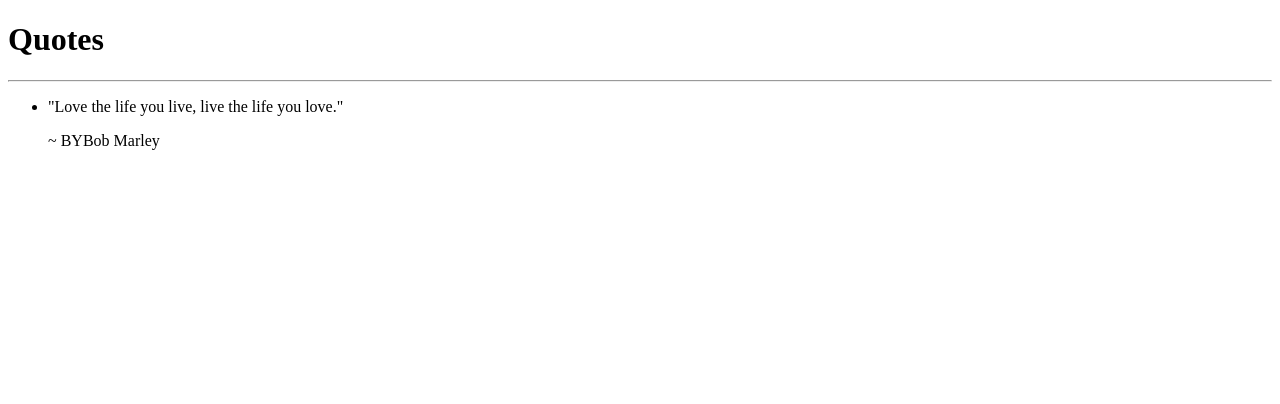
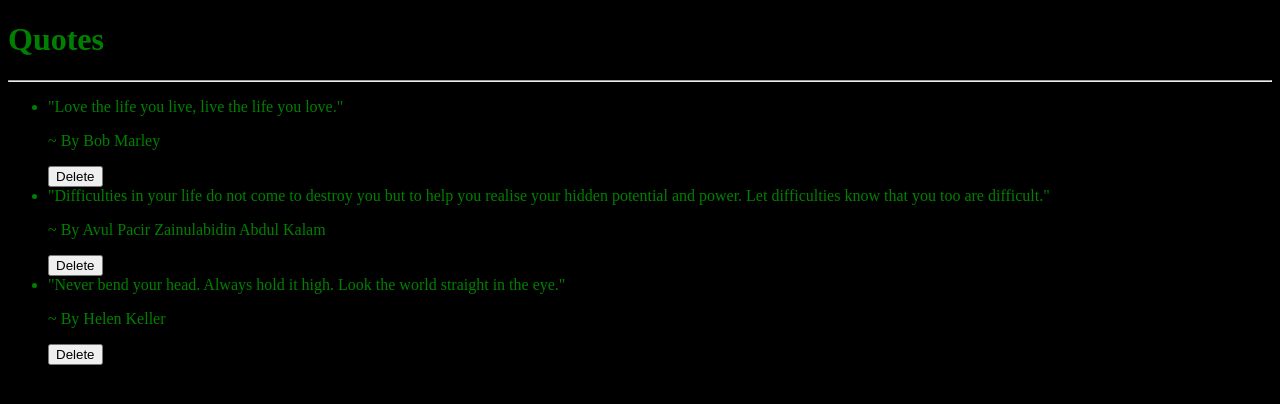
Before and after one commit to Maureenchepkirui/Quotes, an Angular app: page / in a window 1280 px wide. Shown: the top 404 px of the page. Built offline with nearby package versions, Linux system fonts and the light colour scheme.

Commit message:
Add quote-detail-component which will have the quote author and a delete quote button

```diff
--- a/src/app/quote-detail/quote-detail.component.html
+++ b/src/app/quote-detail/quote-detail.component.html
@@ -1 +1,2 @@
-<p>~ BY{{quote.author}}</p>
+<p>~ By {{quote.author}}</p>
+<button (click)= 'quoteComplete(true)'>Delete</button>
--- a/src/app/quote-detail/quote-detail.component.ts
+++ b/src/app/quote-detail/quote-detail.component.ts
@@ -1,4 +1,4 @@
-import { Component, OnInit,Input } from '@angular/core';
+import { Component, OnInit,Input,Output,EventEmitter} from '@angular/core';
 import { Quote } from "../quote";
 @Component({
   selector: 'app-quote-detail',
@@ -6,7 +6,12 @@
   styleUrls: ['./quote-detail.component.css']
 })
 export class QuoteDetailComponent implements OnInit {
-@Input() quote:Quote;
+  @Input() quote: Quote;
+    @Output() toDelete = new EventEmitter<boolean>();
+
+    quoteComplete(complete:boolean){
+      this.toDelete.emit(complete);
+    }
   constructor() { }
 
   ngOnInit(): void {
--- a/src/app/quote/quote.component.html
+++ b/src/app/quote/quote.component.html
@@ -2,9 +2,9 @@
   <h1>Quotes</h1>
   <hr>
   <ul>
-    <li *ngFor='let quote of quotes'>
+    <li *ngFor='let quote of quotes let i = index'>
       {{quote.quote}}
-      <app-quote-detail [quote]='quote'></app-quote-detail>
+     <app-quote-detail  [quote]='quote'(toDelete) = 'deleteQuote($event,i)'></app-quote-detail>
     </li>
   </ul>
 </div>
--- a/src/app/quote/quote.component.ts
+++ b/src/app/quote/quote.component.ts
@@ -1,4 +1,4 @@
-import { Component, OnInit,Input } from '@angular/core';
+import { Component, OnInit, } from '@angular/core';
 import {Quote  } from "../quote";
 @Component({
   selector: 'app-quote',
@@ -8,8 +8,14 @@
 export class QuoteComponent implements OnInit {
 quotes:Quote[]=[
   {id:1,quote:'"Love the life you live, live the life you love."',author:'Bob Marley'},
+  {id:2,quote:'"Difficulties in your life do not come to destroy you but to help you realise your hidden potential and power. Let difficulties know that you too are difficult."',author:'Avul Pacir Zainulabidin Abdul Kalam'},
+  {id:1,quote:'"Never bend your head. Always hold it high. Look the world straight in the eye."',author:'Helen Keller '},
 ];
-@Input() quote: Quote;
+deleteQuote(toDelete, index){
+   if (toDelete) {
+     this.quotes.splice(index,1);
+   }
+ }
 
 constructor() { }
 
--- a/src/styles.css
+++ b/src/styles.css
@@ -1 +1,5 @@
 /* You can add global styles to this file, and also import other style files */
+body{
+  background-color: black;
+  color: green;
+}
```
